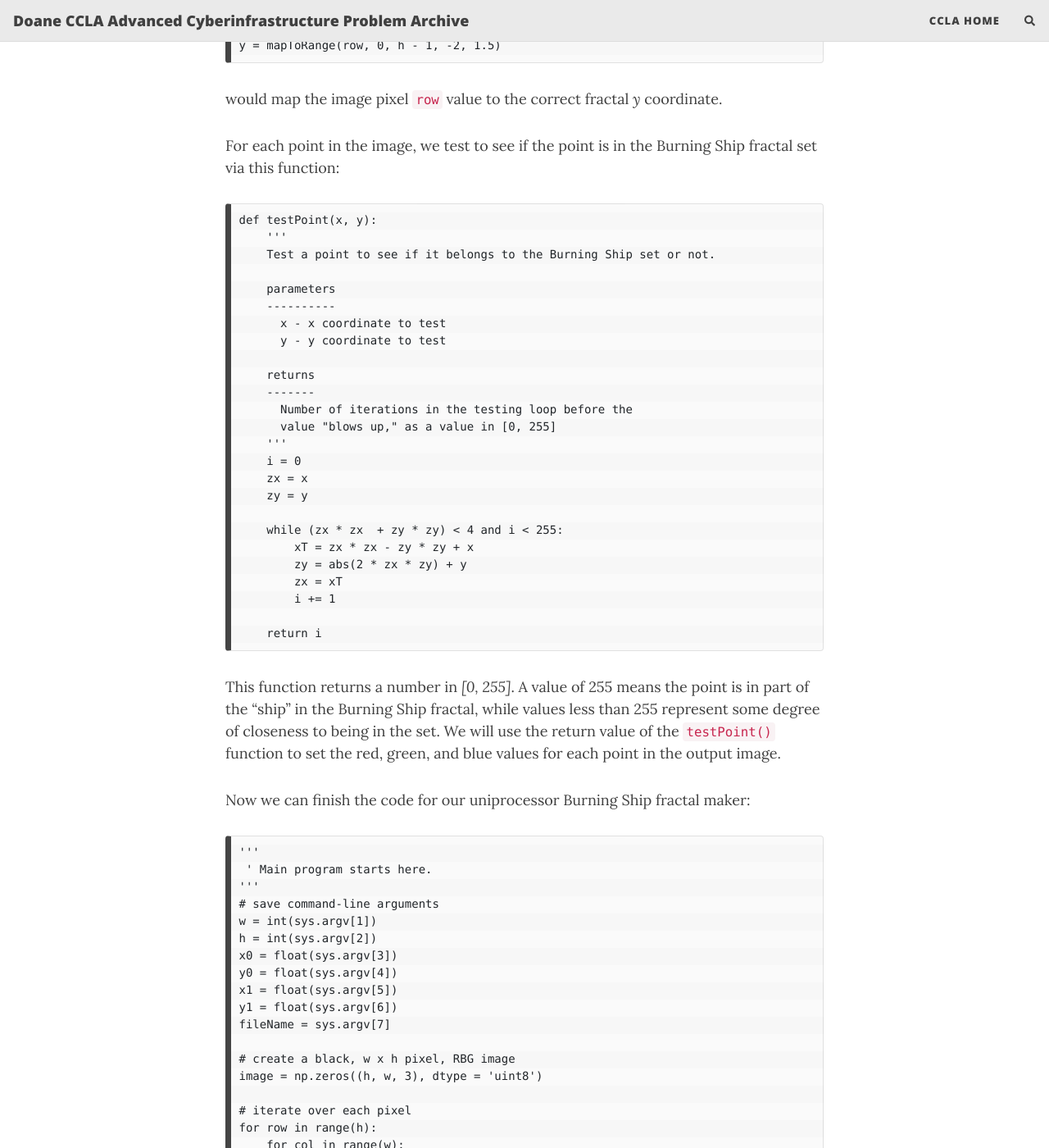
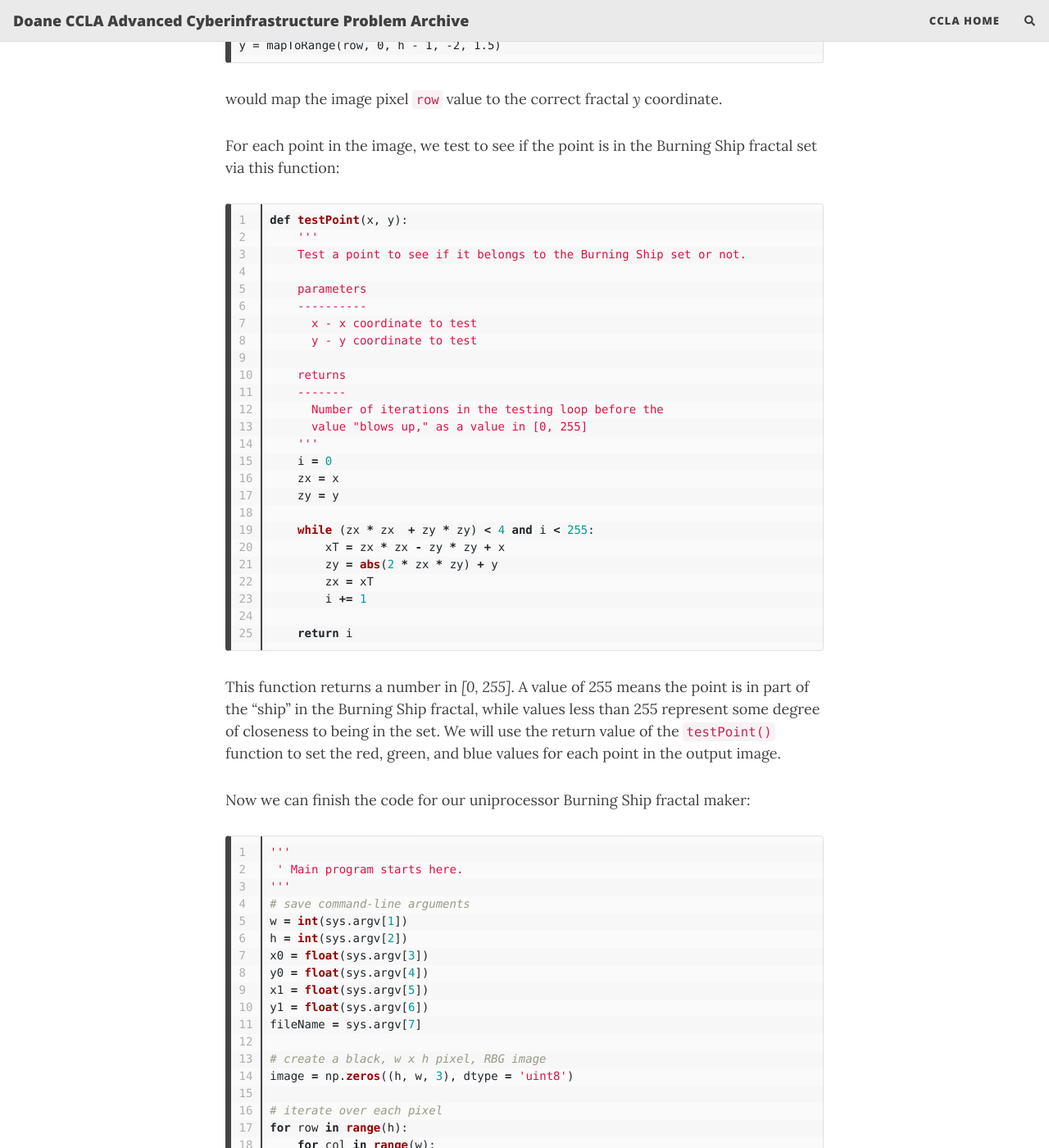
Before and after one commit to mmeysenburg/ccla-ci-problems, a Jekyll site: the page built from _posts/2023-11-20-burning-ship.md, in a window 1280 px wide and 1400 px high, scrolled down 4642 px. Shown: the whole window at 82% size. Built offline with Jekyll 4.4.1, drawn with Linux system fonts in a browser that asks for light colours; nearby versions of some CDN libraries; comment, search, counter and statistics services are not loaded; some of the changed text lies outside the part shown.

Commit message:
updated bs post to include syntax highlighting

````diff
--- a/_posts/2023-11-20-burning-ship.md
+++ b/_posts/2023-11-20-burning-ship.md
@@ -37,7 +37,7 @@ The rectangle represents your image, with coordinates shown for the upper left a
 
 Here is a Python function you could use to do this translation:
 
-```
+{% highlight python linenos %}
 def mapToRange(val, valLo, valHi, outLo, outHi):
     '''
     Map a value from the range [valLo, valHi] to [outLo, outHi].
@@ -55,7 +55,7 @@ def mapToRange(val, valLo, valHi, outLo, outHi):
       val mapped onto the range [outLo, outHi]
 
     return outLo + ((outHi - outLo) / (valHi - valLo)) * (val - valLo)
-```
+{% endhighlight %}
 
 If the pixel you are currently processing is at `(row, col)`, and the height of your image is `h` pixels, then the function call
 
@@ -67,7 +67,7 @@ would map the image pixel `row` value to the correct fractal *y* coordinate.
 
 For each point in the image, we test to see if the point is in the Burning Ship fractal set via this function:
 
-```
+{% highlight python linenos %}
 def testPoint(x, y):
     '''
     Test a point to see if it belongs to the Burning Ship set or not.
@@ -93,13 +93,13 @@ def testPoint(x, y):
         i += 1
 
     return i
-```
+{% endhighlight %}
 
 This function returns a number in *[0, 255]*. A value of 255 means the point is in part of the "ship" in the Burning Ship fractal, while values less than 255 represent some degree of closeness to being in the set. We will use the return value of the `testPoint()` function to set the red, green, and blue values for each point in the output image.
 
 Now we can finish the code for our uniprocessor Burning Ship fractal maker:
 
-```
+{% highlight python linenos %}
 '''
  ' Main program starts here.
 '''
@@ -130,7 +130,7 @@ for row in range(h):
 
 # Now we can output the image!
 imageio.imwrite(fileName, image)
-```
+{% endhighlight %}
 
 We read the parameters for the fractal from the command-line, create a black image of the appropriate dimensions, and then use nested for loops to iterate over each pixel in the image. For each pixel, we test to see if it is in the Burning Ship fractal set, and then use the return value to set the gray scale color of the pixel. Finally, we use the `imageio` module's `imwrite()` function to write our image out to disk.
 
````
